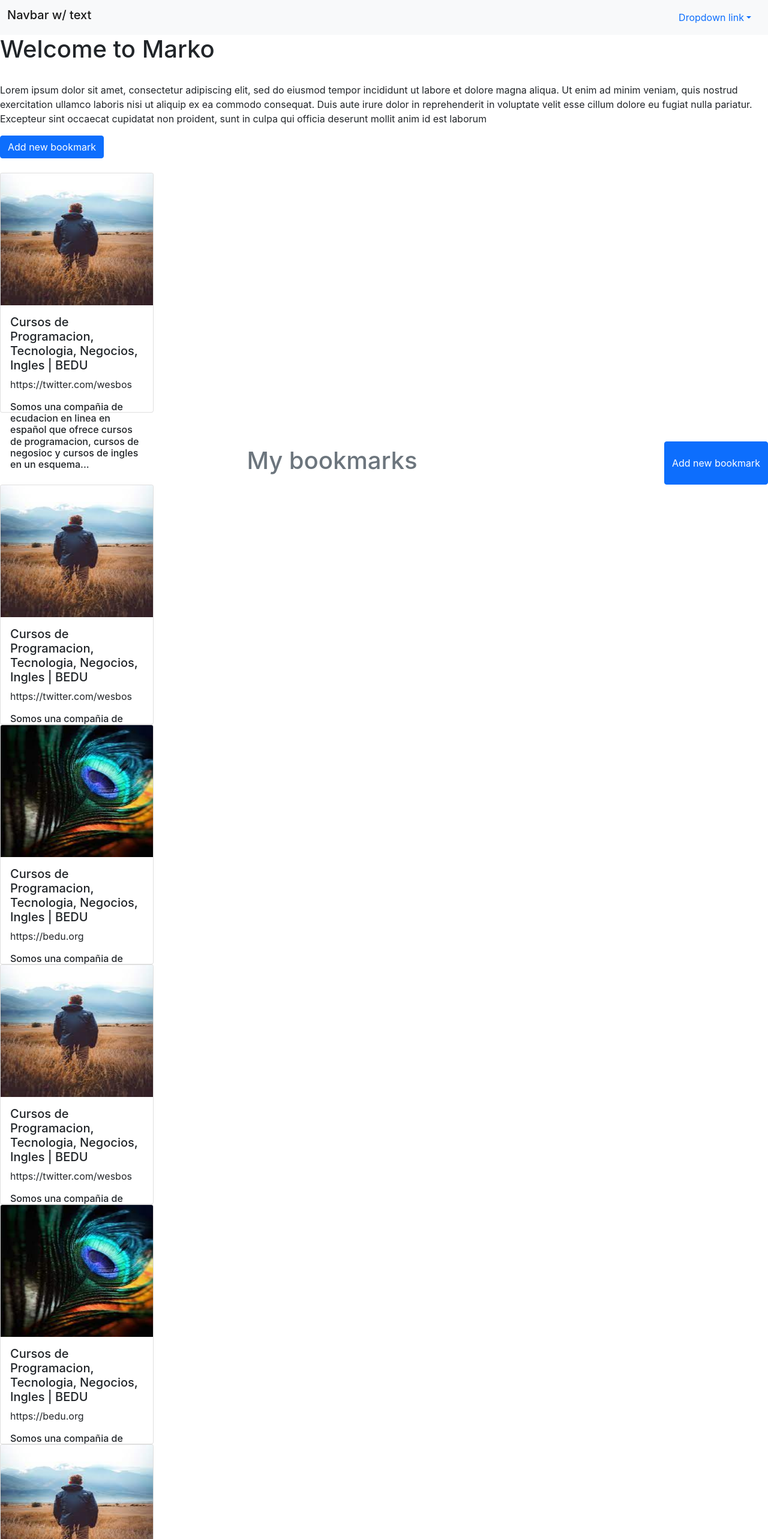
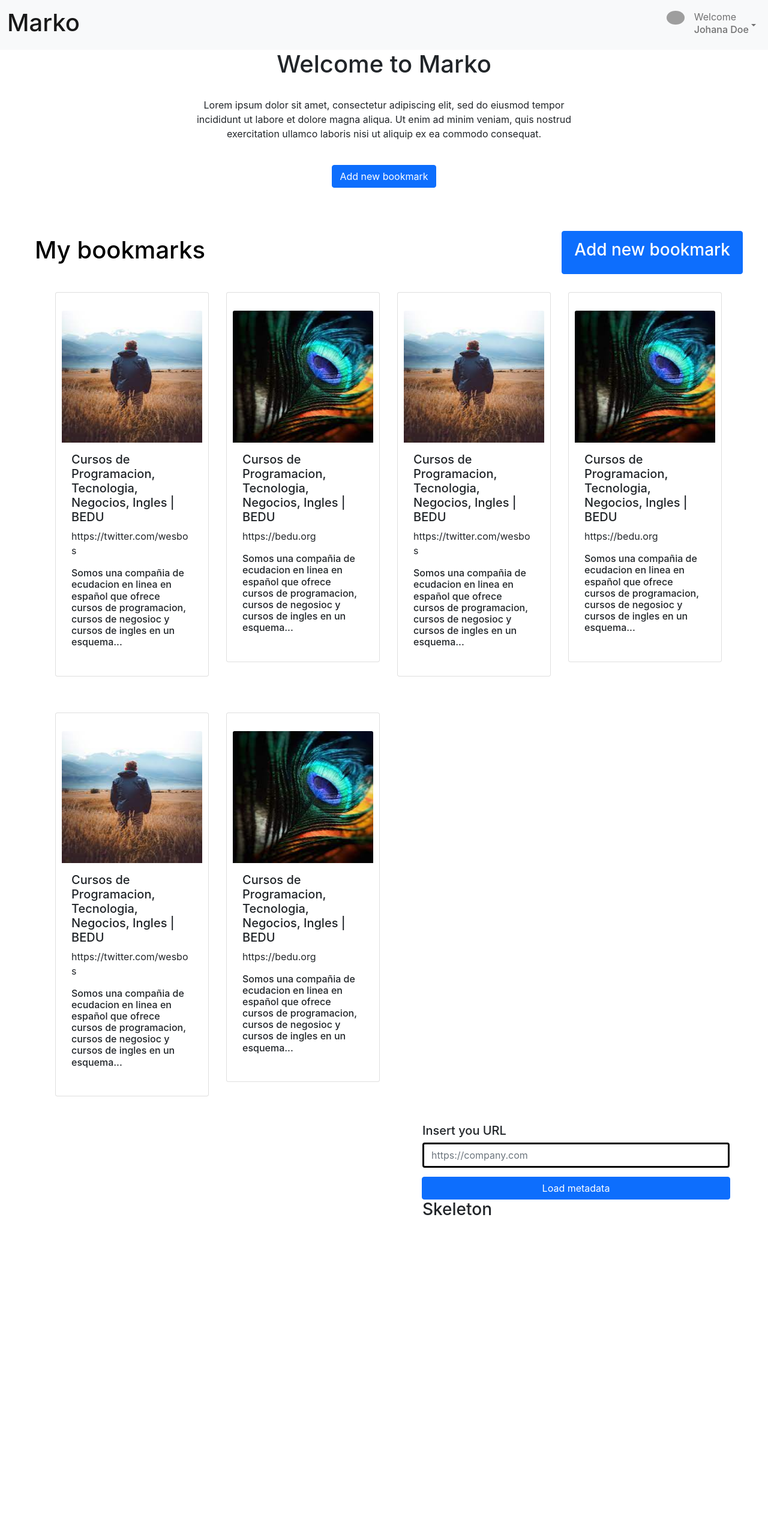
Before and after one commit to iscBlanco/React-bookmarks-metadata, a React (Create React App) app in the folder bookmark-metadata/: page / in a window 1280 px wide. Shown: the top 2566 px of the page at 60% size. After the commit the page ends 2041 px from the top, so only its background shows below. Built offline with nearby package versions, Linux system fonts and the light colour scheme; grey boxes are pictures that could not be loaded.

Commit message:
Add styles to all the components

```diff
--- a/bookmark-metadata/package.json
+++ b/bookmark-metadata/package.json
@@ -9,6 +9,8 @@
     "axios": "^0.24.0",
     "bootstrap": "^5.1.3",
     "cheerio": "^1.0.0-rc.10",
+    "jquery": "^3.6.0",
+    "popper.js": "^1.16.1",
     "react": "^17.0.2",
     "react-dom": "^17.0.2",
     "react-scripts": "4.0.3",
--- a/bookmark-metadata/src/App.js
+++ b/bookmark-metadata/src/App.js
@@ -1,8 +1,8 @@
 import React from "react";
 import Header from "./components/ui-presentation/Header";
 import Welcome from "./components/ui-presentation/Welcome";
-import CardBookmark from "./components/ui-presentation/CardBookmark";
-import urlList from "./components/container/urlList";
+/* import CardBookmark from "./components/ui-presentation/CardBookmark";
+import urlList from "./components/container/urlList"; */
 import Bookmarks from "./components/ui-presentation/Bookmarks";
 import FormUrls from "./components/ui-presentation/FormUrls";
 function App() {
@@ -11,12 +11,6 @@ function App() {
       <Header />
       <Welcome></Welcome>
       <br />
-      <CardBookmark
-        image={urlList[0].image}
-        title={urlList[0].title}
-        url={urlList[0].url}
-        description={urlList[0].description}
-      />
       <br />
       <br />
       <Bookmarks />
--- a/bookmark-metadata/src/components/ui-presentation/FormUrls.js
+++ b/bookmark-metadata/src/components/ui-presentation/FormUrls.js
@@ -2,31 +2,11 @@ import React, { useState } from "react";
 import axios from "axios";
 import cheerio from "cheerio";
 
+import MetaPreview from "./MetaPreview";
+
 function FormUrls() {
   const [url, setUrl] = useState("");
   const [bookmarkList, setBookmarkList] = useState([]);
-  /*
-  const addNewBookmark = (url) => {
-    axios.get(url).then(
-      (response) => {
-        if (response.status === 200) {
-          const html = response.data;
-          const $ = cheerio.load(html);
-
-          const title = $("title").text();
-          const favicon = $('link[rel="shortcut icon"]').attr("href");
-          const image = $("img").attr("src");
-          setBookmarkList({
-            title: title,
-            favicon: favicon,
-            image: image,
-          });
-          console.log(`Este es el json agregado : ${bookmarkList[0]}`);
-        }
-      },
-      (e) => console.log(e)
-    );
-  }; */
 
   async function getHtml(url) {
     const { data: html } = await axios.get(url);
@@ -55,11 +35,12 @@ function FormUrls() {
 
   return (
     <div className="md">
-      <form className="row" onSubmit={sendUrl}>
-        <div className="col-md-3">
+      <form className="row form" onSubmit={sendUrl}>
+        <div className="col-md-3 form">
+          <h5 className="form-url">Insert you URL</h5>
           <input
             type="text"
-            placeholder="Url"
+            placeholder="https://company.com"
             className="form-control"
             onChange={(e) => {
               setUrl(e.target.value);
@@ -68,10 +49,11 @@ function FormUrls() {
           />
         </div>
 
-        <button type="primary" className="btn btn-primary">
-          Send
+        <button type="primary" className="btn btn-primary form-button">
+          Load metadata
         </button>
       </form>
+      <MetaPreview></MetaPreview>
     </div>
   );
 }
--- a/bookmark-metadata/src/components/ui-presentation/Header.js
+++ b/bookmark-metadata/src/components/ui-presentation/Header.js
@@ -5,55 +5,69 @@ function Header() {
     <div>
       <nav className="navbar navbar-expand-lg navbar-light bg-light">
         <div className="container-fluid">
-          <h1 className="navbar-brand">Navbar w/ text</h1>
+          <a className="navbar-brand" href="#">
+            <h1>Marko</h1>
+          </a>
           <button
             className="navbar-toggler"
             type="button"
             data-bs-toggle="collapse"
-            data-bs-target="#navbarText"
-            aria-controls="navbarText"
+            data-bs-target="#navbarSupportedContent"
+            aria-controls="navbarSupportedContent"
             aria-expanded="false"
             aria-label="Toggle navigation"
           >
             <span className="navbar-toggler-icon"></span>
           </button>
-          <div className="collapse navbar-collapse" id="navbarText">
-            <ul className="navbar-nav me-auto mb-2 mb-lg-0"></ul>
-            <span className="nav-item dropdown">
+          <div className="collapse navbar-collapse" id="navbarSupportedContent">
+            <ul className="navbar-nav ms-auto mb-2 mb-lg-0">
+              <li className="nav-item">
+                <a className="nav-link" href="#">
+                  <img
+                    className="woman-avatar"
+                    src="https://encrypted-tbn0.gstatic.com/images?q=tbn:ANd9GcQssI0LN9iFFB5I14FWoCo6F4oigoDjgOl7lAnQPcmPzeNrP814RZ3McNa7U20FZrurf0Y&usqp=CAU"
+                    alt=""
+                    srcset=""
+                    width="30px"
+                  />
+                </a>
+              </li>
+              <li className="nav-item dropdown">
                 <a
                   className="nav-link dropdown-toggle"
-                href="http"
-                id="navbarDropdownMenuLink"
+                  href="#"
+                  id="navbarDropdown"
                   role="button"
                   data-bs-toggle="dropdown"
-                aria-expanded="true"
+                  aria-expanded="false"
                 >
-                Dropdown link
+                  <div className="welcome-user">
+                    <p>Welcome</p>
+                    <h6>Johana Doe</h6>
+                  </div>
                 </a>
-              <ul
-                className="dropdown-menu"
-                aria-labelledby="navbarDropdownMenuLink"
-              >
+                <ul className="dropdown-menu" aria-labelledby="navbarDropdown">
                   <li>
-                  {/* eslint-disable-next-line */}
                     <a className="dropdown-item" href="#">
                       Action
                     </a>
                   </li>
                   <li>
-                  {/* eslint-disable-next-line */}
                     <a className="dropdown-item" href="#">
                       Another action
                     </a>
                   </li>
                   <li>
-                  {/* eslint-disable-next-line */}
+                    <hr className="dropdown-divider"></hr>
+                  </li>
+                  <li>
                     <a className="dropdown-item" href="#">
                       Something else here
                     </a>
                   </li>
                 </ul>
-            </span>
+              </li>
+            </ul>
           </div>
         </div>
       </nav>
--- /dev/null
+++ b/bookmark-metadata/src/components/ui-presentation/HeaderBookmarks.js
@@ -0,0 +1,18 @@
+import React from "react";
+
+function HeaderBookmarks() {
+  return (
+    <div className="header">
+      <nav className="nav nav-pills nav-fill">
+        <h1 className="nav-link header-text">My bookmarks</h1>
+        {/* eslint-disable-next-line */}
+        <hr />
+        <button type="button" className="btn btn-primary">
+          <h3> Add new bookmark</h3>
+        </button>
+      </nav>
+    </div>
+  );
+}
+
+export default HeaderBookmarks;
--- /dev/null
+++ b/bookmark-metadata/src/components/ui-presentation/MetaPreview.js
@@ -0,0 +1,12 @@
+import React from "react";
+
+function MetaPreview() {
+  return (
+    <div>
+      <h3 className="title-preview">Skeleton</h3>
+      <h3 className="image-preview"></h3>
+    </div>
+  );
+}
+
+export default MetaPreview;
--- a/bookmark-metadata/src/components/ui-presentation/bookmarks.js
+++ b/bookmark-metadata/src/components/ui-presentation/bookmarks.js
@@ -1,6 +1,8 @@
 import React from "react";
 import urlList from "../container/urlList";
+import HeaderBookmarks from "./HeaderBookmarks";
 import CardBookmark from "./CardBookmark";
+
 function Bookmarks() {
   const bookmarkElements = urlList.map((url) => {
     return (
@@ -15,15 +17,12 @@ function Bookmarks() {
   });
   return (
     <div>
-      <nav className="nav nav-pills nav-fill">
-        <h1 className="nav-link disabled">My bookmarks</h1>
-        {/* eslint-disable-next-line */}
-
-        <button type="button" className="btn btn-primary">
-          Add new bookmark
-        </button>
-      </nav>
-      <div>{bookmarkElements}</div>
+      <HeaderBookmarks></HeaderBookmarks>
+      <div className="container cards">
+        <div className="row row-cols-1 row-cols-sm-2 row-cols-md-4">
+          {bookmarkElements}
+        </div>
+      </div>
     </div>
   );
 }
--- a/bookmark-metadata/src/components/ui-presentation/cardBookmark.js
+++ b/bookmark-metadata/src/components/ui-presentation/cardBookmark.js
@@ -1,13 +1,10 @@
 import React from "react";
 
 function CardBookmark({ image, title, url, description }) {
-  const styleComponent = {
-    width: " 16rem",
-    height: "25rem",
-  };
   return (
+    <div className="col">
       <div>
-      <div className="card" style={styleComponent}>
+        <div className="card">
           <img
             src={image}
             className="card-img-top"
@@ -17,7 +14,8 @@ function CardBookmark({ image, title, url, description }) {
           <div className="card-body">
             <h5 className="card-title">{title}</h5>
             <p className="card-text">{url}</p>
-          <h6>{description}</h6>
+            <h6 className="card-text">{description}</h6>
+          </div>
         </div>
       </div>
     </div>
--- a/bookmark-metadata/src/components/ui-presentation/welcome.js
+++ b/bookmark-metadata/src/components/ui-presentation/welcome.js
@@ -2,18 +2,19 @@ import React from "react";
 
 function Welcome() {
   return (
-    <div>
+    <div className="welcome">
       <h1>Welcome to Marko</h1>
       <br></br>
-      <p>
-        Lorem ipsum dolor sit amet, consectetur adipiscing elit, sed do eiusmod
-        tempor incididunt ut labore et dolore magna aliqua. Ut enim ad minim
-        veniam, quis nostrud exercitation ullamco laboris nisi ut aliquip ex ea
-        commodo consequat. Duis aute irure dolor in reprehenderit in voluptate
-        velit esse cillum dolore eu fugiat nulla pariatur. Excepteur sint
-        occaecat cupidatat non proident, sunt in culpa qui officia deserunt
-        mollit anim id est laborum
-      </p>
+      <div className="paragraph">
+        <p>
+          Lorem ipsum dolor sit amet, consectetur adipiscing elit, sed do
+          eiusmod tempor incididunt ut labore et dolore magna aliqua. Ut enim ad
+          minim veniam, quis nostrud exercitation ullamco laboris nisi ut
+          aliquip ex ea commodo consequat.
+        </p>
+      </div>
+
+      <br></br>
       <button type="button" className="btn btn-primary">
         Add new bookmark
       </button>
--- a/bookmark-metadata/src/index.css
+++ b/bookmark-metadata/src/index.css
@@ -9,9 +9,131 @@ code {
     font-family: source-code-pro, Menlo, Monaco, Consolas, "Courier New", monospace;
 }
 
+
+/* FormUrls Styles */
+
 .md {
-    height: 500px;
-    width: 300px;
+    width: 40%;
     margin-left: auto;
-    margin-right: 0;
+    margin-right: 5%;
 }
+
+
+/* Welcome Styles */
+
+.welcome {
+    padding: 50px auto;
+    text-align: center;
+}
+
+.welcome p {
+    margin-left: auto;
+    margin-right: auto;
+    width: 50%;
+}
+
+
+/* CardBookmark Styles */
+
+.card {
+    width: 16rem;
+    padding: 30px 10px;
+    margin: 30px 10px;
+}
+
+
+/* HeaderBookmarks Styles */
+
+.header button {
+    padding: 0px 20px;
+    margin: -10px, 0;
+}
+
+@media (min-width: 1240px) {
+    .nav.nav.nav-pills.nav-fill {
+        max-width: 1220px;
+    }
+}
+
+@media (min-width: 992x) {
+    nav.nav.nav-pills.nav-fill {
+        max-width: 960px;
+    }
+}
+
+@media (min-width: 768px) {
+    nav.nav.nav-pills.nav-fill {
+        max-width: 720px;
+    }
+}
+
+@media (min-width: 576x) {
+    nav.nav.nav-pills.nav-fill {
+        max-width: 540px;
+    }
+}
+
+nav.nav.nav-pills.nav-fill {
+    width: 100%;
+    padding-left: 0.75rem;
+    padding-right: 0.75rem;
+    margin-right: auto;
+    margin-left: auto;
+}
+
+h1.nav-link.header-text {
+    color: black;
+    text-align: left;
+}
+
+h1.nav-link.headear-text {
+    background: none repeat scroll 0 0 blue;
+    bottom: -10px;
+    content: "";
+    display: block;
+    height: 10px;
+    position: relative;
+    width: 100px;
+}
+
+
+/* Header Styles */
+
+.welcome-user {
+    display: block;
+}
+
+.welcome-user p {
+    margin: 0;
+}
+
+.nav-item.dropdown a {
+    margin-top: auto;
+    display: flex;
+    align-items: center;
+    justify-content: center;
+}
+
+.woman-avatar {
+    border-radius: 50%;
+}
+
+
+/* FormUrl styles */
+
+.row.form {
+    justify-content: center;
+}
+
+.col-md-3.form {
+    width: 100%;
+    margin: 15px 10px;
+}
+
+.col-md-3.form input {
+    border: solid black;
+}
+
+.btn.btn-primary.form-button {
+    width: 96%;
+}
--- a/bookmark-metadata/src/index.js
+++ b/bookmark-metadata/src/index.js
@@ -1,4 +1,7 @@
-import "bootstrap/dist/css/bootstrap.css";
+import "bootstrap/dist/css/bootstrap.min.css";
+import "bootstrap/dist/js/bootstrap.bundle.min.js";
+/* import $ from "jquery";
+import Popper from "popper.js"; */
 import React from "react";
 import ReactDOM from "react-dom";
 import "./index.css";
```
Also changed, not shown: bookmark-metadata/src/components/ui-presentation/FormUrlCall.js (added, +50 -0 lines), 1 other file (tests, documents, lock files or other folders). Lines whose indentation alone changed are shown as unchanged.
